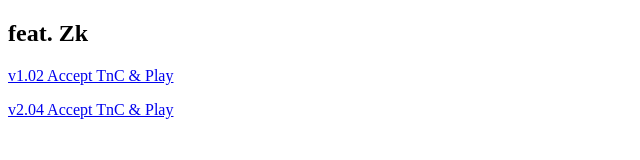
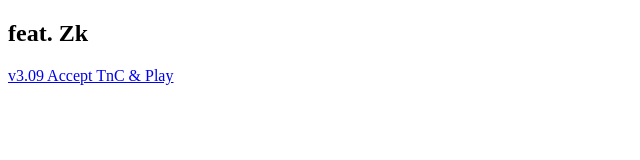
Before and after one commit to j33l/codersPlanets, a plain HTML site: page index.html in a window 1280 px wide. Shown: the whole page, without its empty margins (0-640 px from the left). Drawn offline with Linux system fonts and the light colour scheme.

Commit message:
Update index.html

```diff
--- a/index.html
+++ b/index.html
@@ -5,8 +5,5 @@
 
 <body>
 	<h2>feat. Zk</h2>
-	<a href="game.html">v1.02 Accept TnC & Play</a>
-	<p>
-	<a href="v2.04/game.html">v2.04 Accept TnC & Play</a>
-	</p>
+	<a href="game.html">v3.09 Accept TnC & Play</a>
 </body>
```
